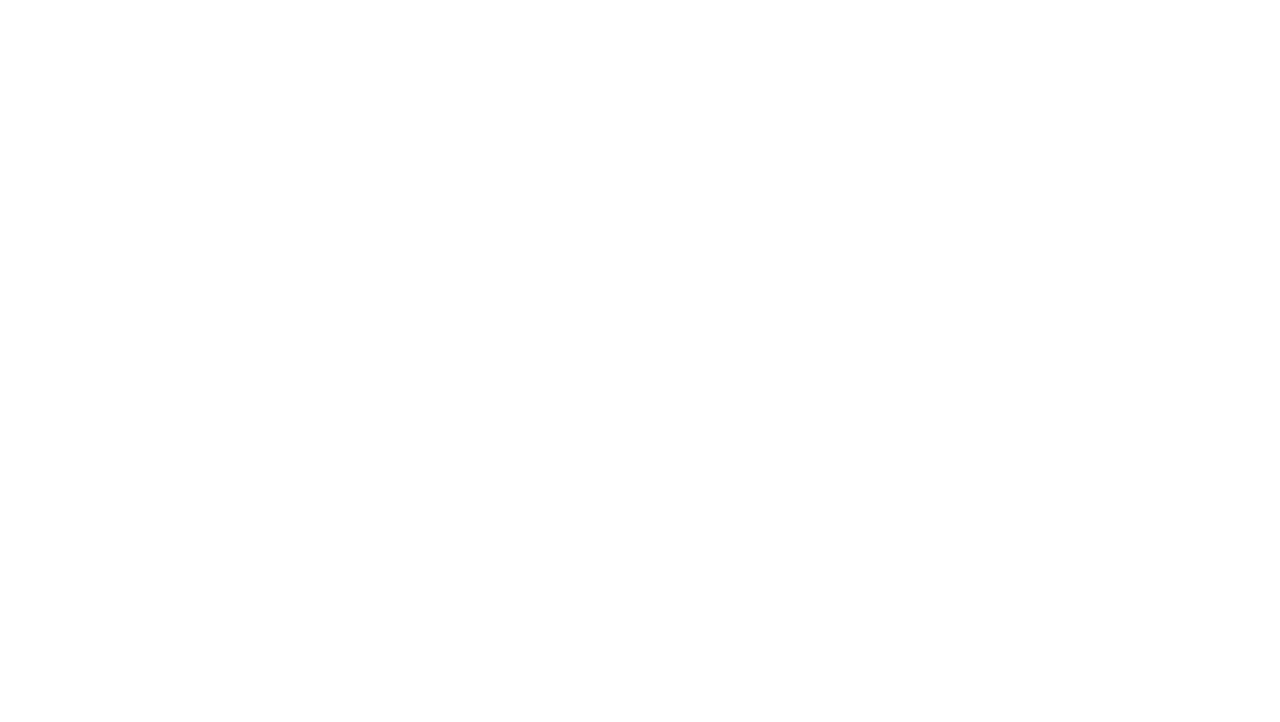
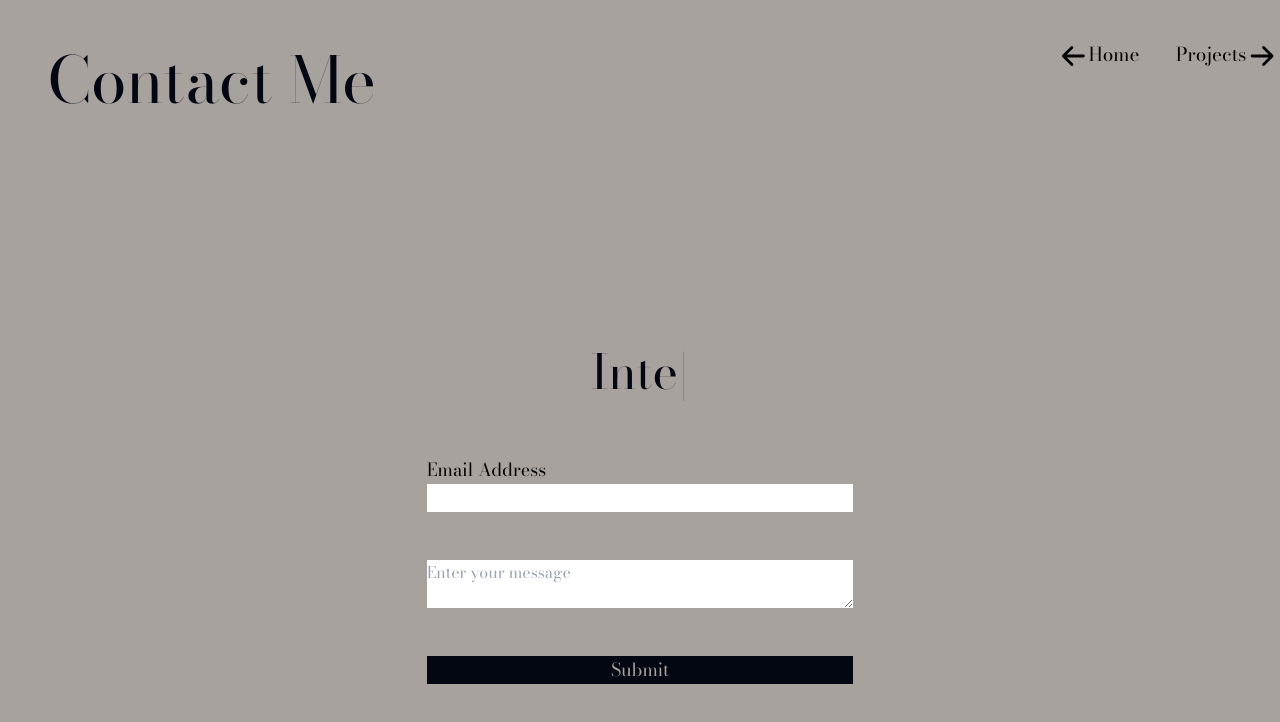
Before and after one commit to J-Rahhal/my-portfolio, a React (Vite) app: page /contact in a window 1280 px wide. Before the commit this address had no page. Shown: the top 722 px of the page. Built offline with nearby package versions, Linux system fonts and the light colour scheme; the HTML template or start-up script is replaced by a standard one.

Commit message:
create contact page

```diff
--- a/package.json
+++ b/package.json
@@ -10,11 +10,12 @@
     "preview": "vite preview"
   },
   "dependencies": {
+    "@formspree/react": "^2.5.1",
     "@heroicons/react": "^2.1.3",
     "framer-motion": "^11.1.7",
     "react": "^18.2.0",
     "react-dom": "^18.2.0",
-    "react-router-dom": "^6.22.3",
+    "react-router-dom": "^6.23.0",
     "react-type-animation": "^3.2.0",
     "react-vertical-timeline-component": "^3.6.0"
   },
--- a/src/App.jsx
+++ b/src/App.jsx
@@ -4,6 +4,7 @@ import Layout from "./Layout";
 import Index from "./pages/Index";
 import About from "./pages/About";
 import Projects from "./pages/Projects";
+import Contact from "./pages/Contact";
 
 function App() {
   return (
@@ -12,6 +13,7 @@ function App() {
         <Route index element={<Index />} />
         <Route path="/about" element={<About />} />
         <Route path="/projects" element={<Projects />} />
+        <Route path="/contact" element={<Contact />} />
       </Route>
     </Routes>
   );
--- /dev/null
+++ b/src/pages/Contact.jsx
@@ -0,0 +1,100 @@
+import React from "react";
+import { useState, useEffect } from "react";
+import { useForm, ValidationError } from "@formspree/react";
+import { motion } from "framer-motion";
+import { TypeAnimation } from "react-type-animation";
+import Nav from "../components/Nav";
+const Contact = () => {
+  const [state, handleSubmit] = useForm("myyrllad");
+
+  useEffect(() => {
+    if (state.succeeded) {
+      const timeoutId = setTimeout(() => {
+        window.location.href = "/";
+      }, 3000);
+      return () => clearTimeout(timeoutId);
+    }
+  }, [state.succeeded]);
+
+  if (state.succeeded) {
+    return (
+      <div className="h-full flex items-center justify-center">
+        <p className="text-2xl font-bold border p-12 leading-10 text-stone-400 bg-gray-950 rounded-md">
+          Thank you For your interest!
+          <br /> I Will get back to you shortly!
+        </p>
+      </div>
+    );
+  }
+
+  return (
+    <div className="flex flex-col justify-around gap-56 bg-stone-400">
+      <div className="flex justify-between items-center w-full">
+        <motion.h2
+          className="text-5xl pl-12 pt-12  lg:text-[4rem] text-gray-950 "
+          initial={{ x: -1000, opacity: 0.5 }}
+          animate={{ x: 0, opacity: 1 }}
+          transition={{
+            delay: 0,
+            duration: 0.8,
+          }}
+        >
+          Contact Me
+        </motion.h2>
+        <Nav
+          link1={"/"}
+          text1={"Home"}
+          text2={"Projects"}
+          link2={"/projects"}
+        />
+      </div>
+      <div className="flex flex-col gap-12 md:gap-18">
+        <div className="text-center">
+          <TypeAnimation
+            sequence={[
+              "Interested In Collaborating?",
+              1000,
+              "Let's Connect",
+              1000,
+            ]}
+            speed={15}
+            wrapper="span"
+            loop:true
+            style={{ fontSize: "3em", display: "inline-block " }}
+            repeat={Infinity}
+            className="text-gray-950 text-center"
+          />
+        </div>
+        <form
+          onSubmit={handleSubmit}
+          className="flex flex-col justify-center w-3/4 mx-auto gap-12 md:w-1/3"
+        >
+          <label htmlFor="email" className="text-lg">
+            Email Address
+            <input id="email" type="email" name="email" className="w-full" />
+          </label>
+          <ValidationError prefix="Email" field="email" errors={state.errors} />
+          <textarea
+            id="message"
+            name="message"
+            placeholder="Enter your message"
+          />
+          <ValidationError
+            prefix="Message"
+            field="message"
+            errors={state.errors}
+          />
+          <button
+            type="submit"
+            disabled={state.submitting}
+            className="text-lg text-stone-400  bg-gray-950"
+          >
+            Submit
+          </button>
+        </form>
+      </div>
+    </div>
+  );
+};
+
+export default Contact;
```
Also changed, not shown: 1 other file (tests, documents, lock files or other folders).
